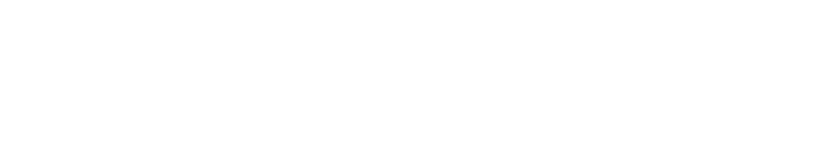
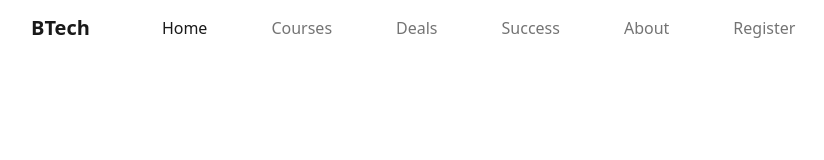
Before and after one commit to mainulimurad/JS-Tech, a plain HTML site: page index.html in a window 1280 px wide. Shown: the whole page, without its empty margins (51-875 px from the left). Drawn offline with nearby package versions, Linux system fonts and the light colour scheme.

Commit message:
navbar added

```diff
--- a/index.html
+++ b/index.html
@@ -7,7 +7,40 @@
         <link href="https://cdn.jsdelivr.net/npm/bootstrap@5.2.0/dist/css/bootstrap.min.css" rel="stylesheet" integrity="sha384-gH2yIJqKdNHPEq0n4Mqa/HGKIhSkIHeL5AyhkYV8i59U5AR6csBvApHHNl/vI1Bx" crossorigin="anonymous">
     </head>
     <body>
+            <!-- Navbar Start -->
+            <header class="container">
+                <nav class="navbar navbar-expand-lg fixed-top bg-white">
+                    <div class="container">
+                        <a class="navbar-brand fw-bold" href="#">BTech</a>
+                        <button class="navbar-toggler" type="button" data-bs-toggle="collapse" data-bs-target="#navbarNav" aria-controls="navbarNav" aria-expanded="false" aria-label="Toggle navigation">
+                            <span class="navbar-toggler-icon"></span>
+                        </button>
+                        <div class="collapse navbar-collapse" id="navbarNav">
+                            <ul class="navbar-nav">
+                            <li class="nav-item ps-5">
+                                <a class="nav-link active" aria-current="page" href="#">Home</a>
+                            </li>
+                            <li class="nav-item ps-5">
+                                <a class="nav-link" href="#">Courses</a>
+                            </li>
+                            <li class="nav-item ps-5">
+                                <a class="nav-link" href="#">Deals</a>
+                            </li>
+                            <li class="nav-item ps-5">
+                                <a class="nav-link" href="#">Success</a>
+                            </li>
+                            <li class="nav-item ps-5">
+                                <a class="nav-link" href="#">About</a>
+                            </li>
+                            <li class="nav-item ps-5">
+                                <a class="nav-link" href="#">Register</a>
+                            </li>
+                            </ul>
+                      </div>
+                    </div>
+                  </nav>
 
+        <!-- Navbar End -->
         <script src="https://cdn.jsdelivr.net/npm/bootstrap@5.2.0/dist/js/bootstrap.bundle.min.js" integrity="sha384-A3rJD856KowSb7dwlZdYEkO39Gagi7vIsF0jrRAoQmDKKtQBHUuLZ9AsSv4jD4Xa" crossorigin="anonymous"></script>
     </body>
 </html>
```
